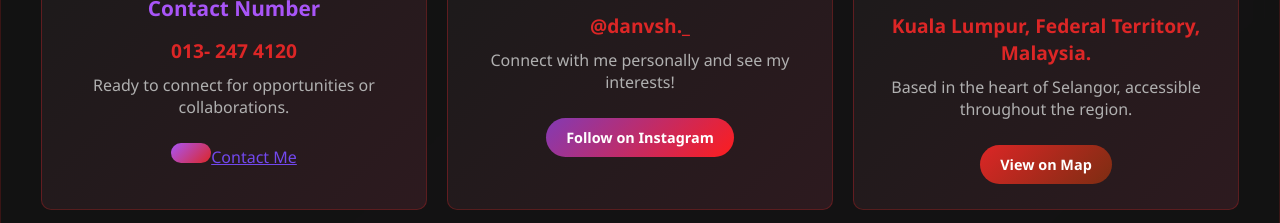
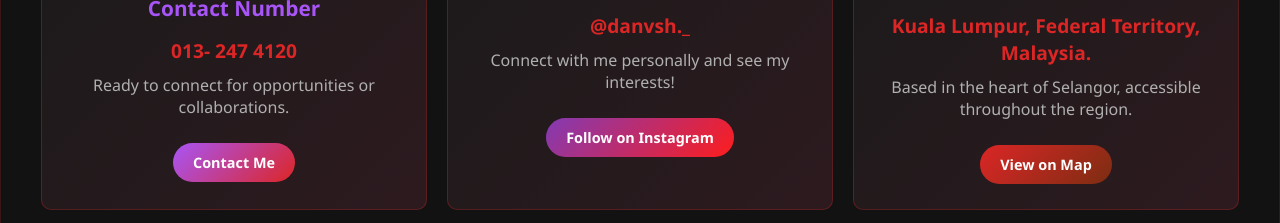
Before and after one commit to danish-commit/DanishResume, a plain HTML site: page contact.html in a window 1280 px wide. Shown: the part 577-800 px from the top of the page. Drawn offline with Linux system fonts and the light colour scheme.

Commit message:
Update contact.html

```diff
--- a/contact.html
+++ b/contact.html
@@ -43,7 +43,7 @@
                         <h3 style="color: #a855f7; margin-bottom: 15px;">Contact Number</h3>
                         <p style="font-weight: bold; color: #dc2626; font-size: 1.2em; margin-bottom: 10px;">013- 247 4120</p>
                         <p style="color: #b0b0b0; margin-bottom: 15px;">Ready to connect for opportunities or collaborations.</p>
-                        <a href="mailto:danishkal17@gmail.com" style="display: inline-block; margin-top: 10px; padding: 10px 20px; background: linear-gradient(135deg, #a855f7 0%, #dc2626 100%); color: white; text-decoration: none; border-radius: 25px; font-weight: bold; font-size: 0.9em;"><a href="https://wa.me/60132474120">Contact Me</a>
+                        <a href="https://wa.me/60132474120" style="display: inline-block; margin-top: 10px; padding: 10px 20px; background: linear-gradient(135deg, #a855f7 0%, #dc2626 100%); color: white; text-decoration: none; border-radius: 25px; font-weight: bold; font-size: 0.9em;">Contact Me</a>
 
                     </div>
 
```
